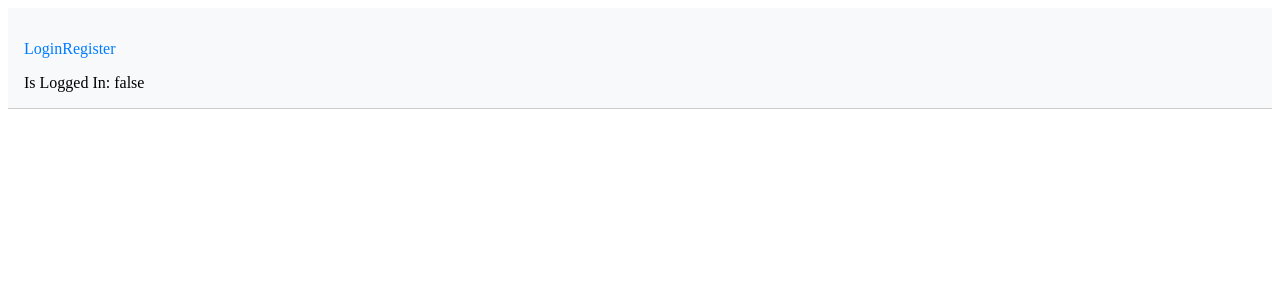
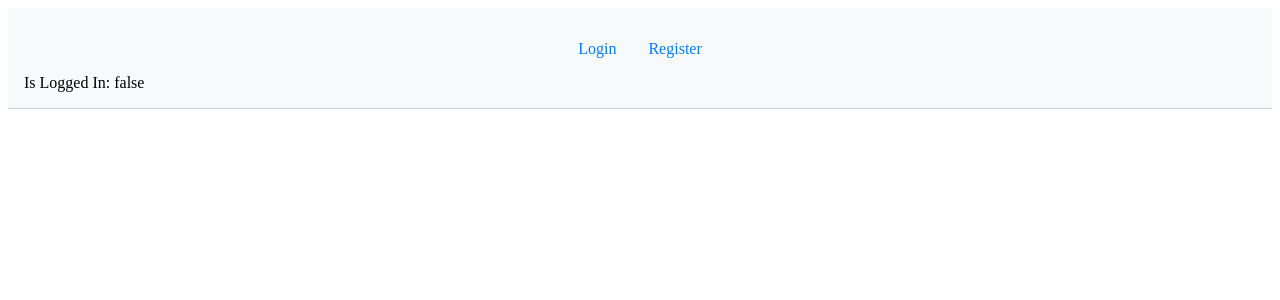
Before and after one commit to filip19992/worktracker-frontend, a Vue app: page / in a window 1280 px wide. Shown: the top 300 px of the page. Built offline with nearby package versions, Linux system fonts and the light colour scheme.

Commit message:
Added styles to header

```diff
--- a/src/components/HeaderPage.vue
+++ b/src/components/HeaderPage.vue
@@ -14,13 +14,8 @@
   </template>
 
   <script>
-
   export default {
-    data() {
-        return {
-        errorMessage: ''
-        };
-    },
+    name: 'HeaderComponent',
     computed: {
       isLoggedIn() {
         return !!localStorage.getItem('token');
@@ -34,7 +29,8 @@
     }
   };
   </script>
-    <style>
+
+  <style scoped>
   .header {
     background-color: #f8f9fa;
     padding: 1rem;
@@ -45,6 +41,7 @@
     list-style: none;
     padding: 0;
     display: flex;
+    justify-content: center; /* Center the navigation items */
     gap: 1rem;
   }
 
@@ -55,10 +52,14 @@
   .header nav ul li a {
     text-decoration: none;
     color: #007bff;
+    padding: 0.5rem 1rem; /* Add padding for better click area */
+    border-radius: 5px;
+    transition: background-color 0.3s;
   }
 
   .header nav ul li a:hover {
-    text-decoration: underline;
+    background-color: #0056b3;
+    color: #fff;
   }
 
   .error {
```
Lines whose indentation alone changed are shown as unchanged.
